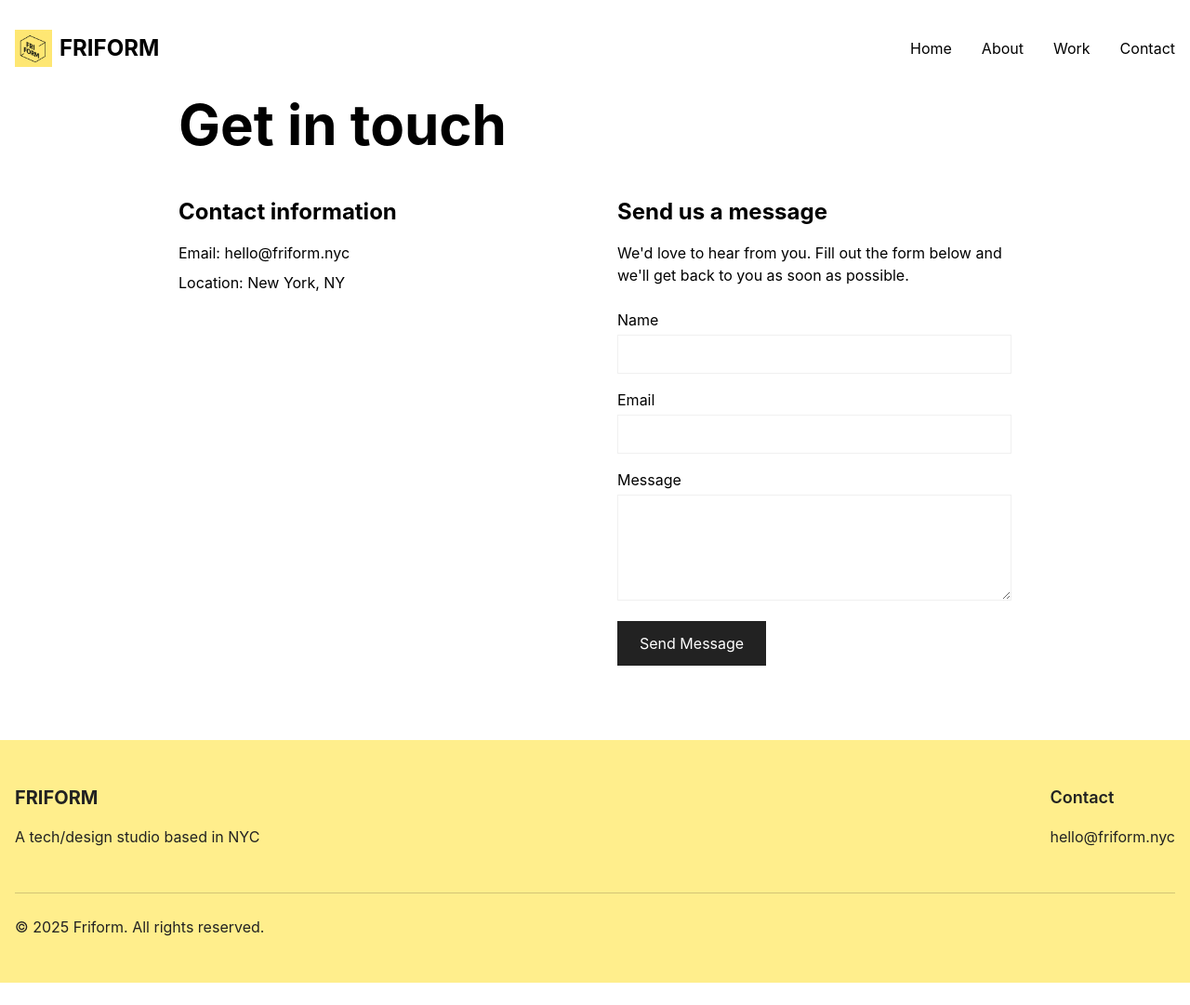
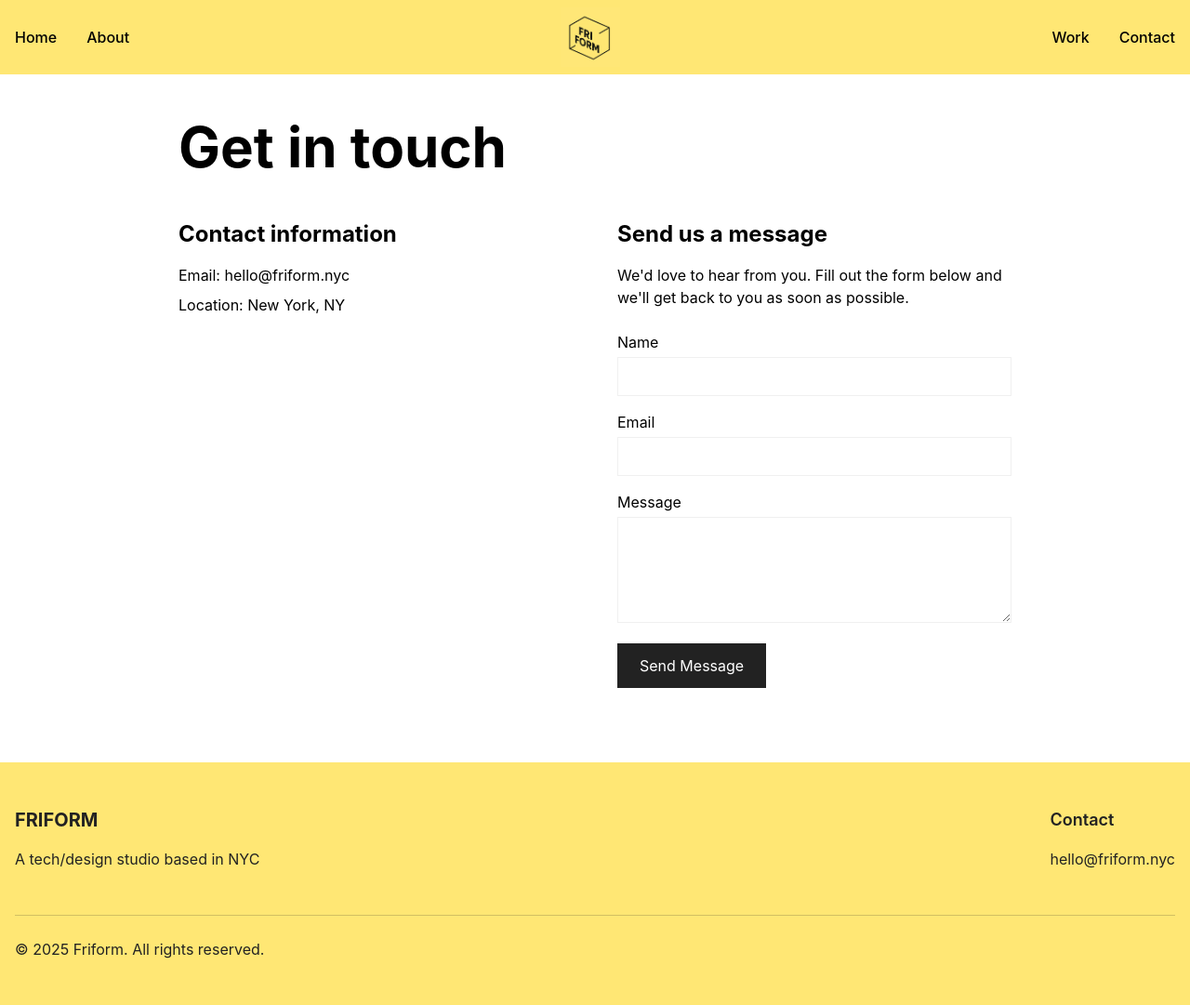
Before and after one commit to philipericsson/friform_website, a SvelteKit app: page /contact in a window 1280 px wide. Shown: the whole page at 93% size. Before the commit the page ends 1057 px from the top, so only its background shows below. Built offline with nearby package versions, Linux system fonts and the light colour scheme.

Commit message:
logo rotating

```diff
--- a/src/routes/+layout.svelte
+++ b/src/routes/+layout.svelte
@@ -5,20 +5,33 @@
 </script>
 
 <div class="min-h-screen bg-light">
-  <header class="container mx-auto py-8 px-4">
-	<nav class="flex justify-between items-center">
-	  <div class="text-2xl font-bold flex items-center">
-		<img src="/images/logo.png" alt="Friform Logo" class="h-10 mr-2" />
-		FRIFORM
-	  </div>
-	  <div class="hidden md:flex space-x-8">
-		<a href="/" class="hover:underline">Home</a>
-		<a href="/about" class="hover:underline">About</a>
-		<a href="/work" class="hover:underline">Work</a>
-		<a href="/contact" class="hover:underline">Contact</a>
-	  </div>
-	</nav>
+  <header class="fixed top-0 left-0 w-full bg-primary z-50">
+    <div class="container mx-auto py-2 px-4">
+      <nav class="flex items-center justify-between">
+        <!-- Left navigation -->
+        <div class="hidden md:flex space-x-8">
+          <a href="/" class="hover:underline font-medium">Home</a>
+          <a href="/about" class="hover:underline font-medium">About</a>
+        </div>
+
+        <!-- Center logo -->
+        <div class="flex-1 flex justify-center">
+          <a href="/" class="text-2xl font-bold flex items-center hover:animate-spin-once cursor-pointer">
+            <img src="/images/logo.png" alt="Friform Logo" class="h-16" />
+          </a>
+        </div>
+
+        <!-- Right navigation -->
+        <div class="hidden md:flex space-x-8">
+          <a href="/work" class="hover:underline font-medium">Work</a>
+          <a href="/contact" class="hover:underline font-medium">Contact</a>
+        </div>
+      </nav>
+    </div>
   </header>
+
+  <!-- Spacer to prevent content from being hidden behind fixed header -->
+  <div class="h-20"></div>
 
   <main>
 	{@render children()}
--- a/src/routes/about/+page.svelte
+++ b/src/routes/about/+page.svelte
@@ -3,7 +3,7 @@
   <meta name="description" content="About Friform, a tech/design studio based in NYC">
 </svelte:head>
 
-<div class="bg-light min-h-[60vh] flex items-center">
+<div class="bg-light min-h-[60vh] flex items-center pt-12">
   <div class="container mx-auto px-4">
     <div class="max-w-4xl mx-auto">
       <h1 class="text-4xl md:text-6xl font-bold mb-8">About Friform</h1>
--- a/src/routes/contact/+page.svelte
+++ b/src/routes/contact/+page.svelte
@@ -3,7 +3,7 @@
   <meta name="description" content="Get in touch with Friform, a technology studio based in NYC">
 </svelte:head>
 
-<div class="bg-light min-h-[60vh] flex items-center">
+<div class="bg-light min-h-[60vh] flex items-center pt-12">
   <div class="container mx-auto px-4">
     <div class="max-w-4xl mx-auto">
       <h1 class="text-4xl md:text-6xl font-bold mb-8">Get in touch</h1>
--- a/src/routes/work/+page.svelte
+++ b/src/routes/work/+page.svelte
@@ -3,7 +3,7 @@
   <meta name="description" content="Portfolio of work from Friform, a technology studio based in NYC">
 </svelte:head>
 
-<div class="bg-light min-h-[60vh] flex items-center">
+<div class="bg-light min-h-[60vh] flex items-center pt-12">
   <div class="container mx-auto px-4">
     <div class="max-w-4xl mx-auto">
       <h1 class="text-4xl md:text-6xl font-bold mb-8">Our Work</h1>
--- a/tailwind.config.js
+++ b/tailwind.config.js
@@ -4,7 +4,7 @@ export default {
   theme: {
     extend: {
       colors: {
-        primary: '#FFEE8C', // Your brand yellow
+        primary: '#ffe774', // Updated yellow to match logo more precisely
         dark: '#222222',
         light: '#FFFFFF',
         gray: '#F0F0F0'
@@ -26,6 +26,18 @@ export default {
           },
         },
       },
+      rotate: {
+        '360': '360deg',
+      },
+      animation: {
+        'spin-once': 'spin 0.7s linear 1',
+      },
+      keyframes: {
+        spin: {
+          from: { transform: 'rotate(0deg)' },
+          to: { transform: 'rotate(360deg)' },
+        }
+      },
     },
   },
   plugins: [require('@tailwindcss/typography')],
```
Also changed, not shown: static/images/logo.png.
